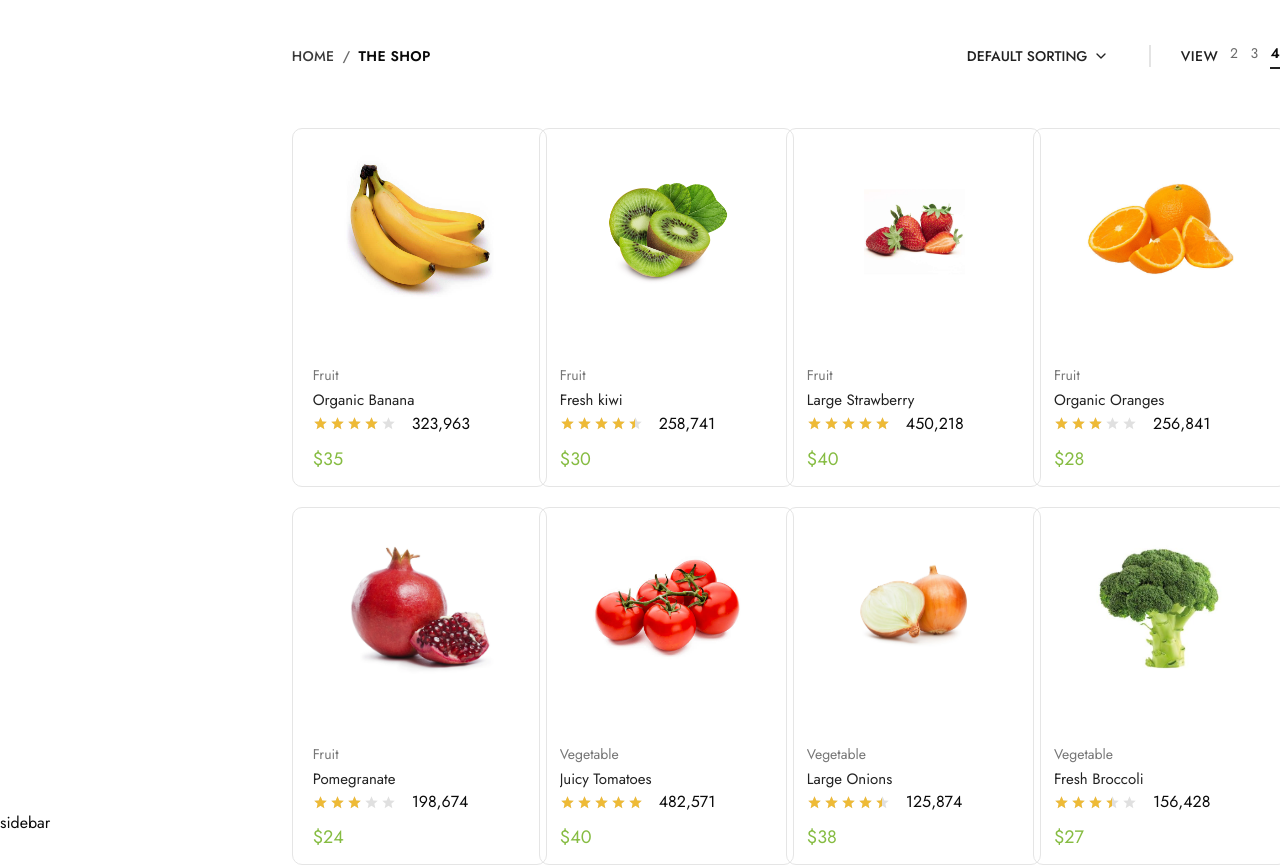
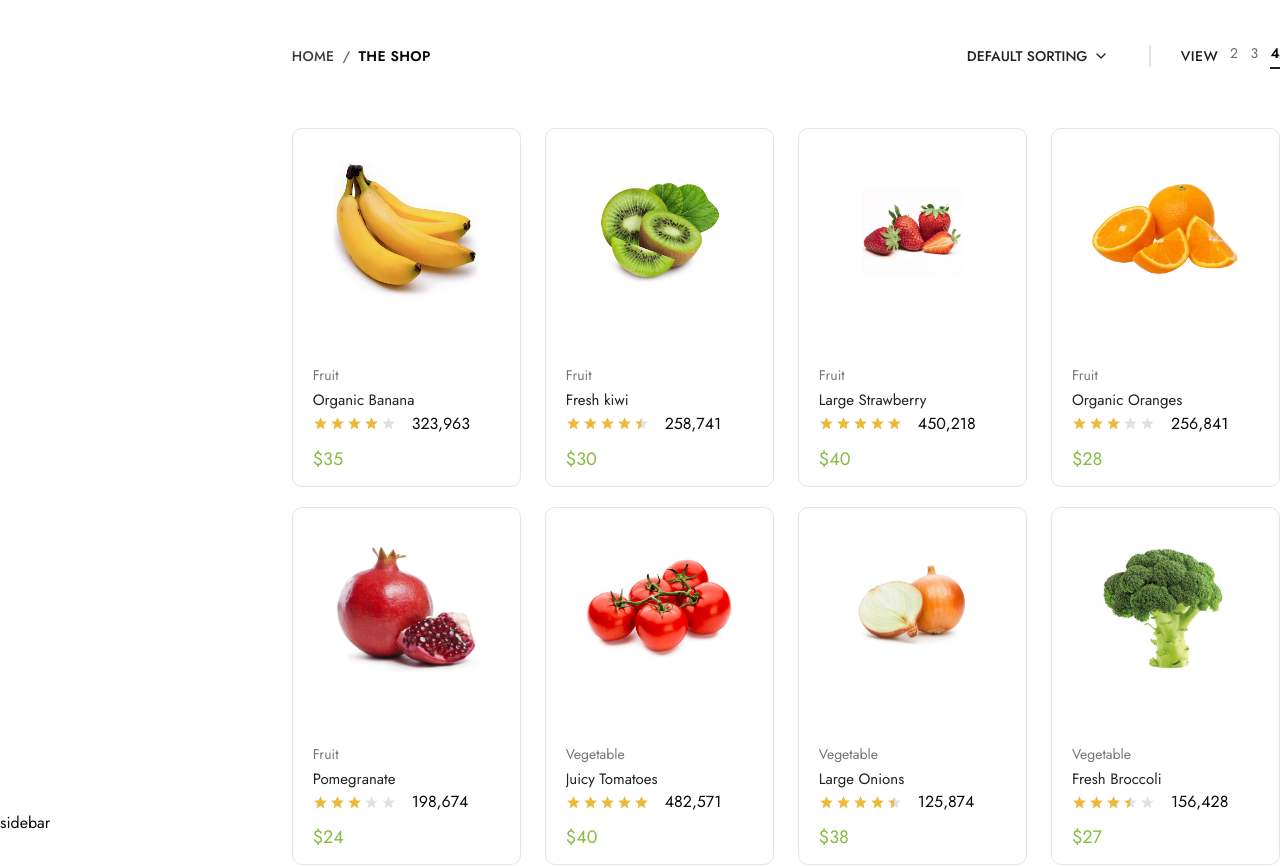
Before and after one commit to ayeshatahsin11/Uomo-E-commerce, a Next.js app: page /shop in a window 1280 px wide. Shown: the part 620-1486 px from the top of the page. Built offline with nearby package versions, Linux system fonts and the light colour scheme.

Commit message:
view logic added

```diff
--- a/package.json
+++ b/package.json
@@ -20,7 +20,8 @@
     "shadcn": "^4.12.0",
     "swiper": "^14.0.1",
     "tailwind-merge": "^3.6.0",
-    "tw-animate-css": "^1.4.0"
+    "tw-animate-css": "^1.4.0",
+    "zustand": "^5.0.14"
   },
   "devDependencies": {
     "@tailwindcss/postcss": "^4",
--- a/src/components/common/ProductCards.jsx
+++ b/src/components/common/ProductCards.jsx
@@ -8,9 +8,9 @@ const ProductCards = ({ product }) => {
    <div className="">
      <div
       key={product.id}
-      className="relative md:w-63.75  border group border-#E4E4E4 rounded-lg overflow-hidden duration-200 hover:shadow-xl hover:shadow-black/25 "
+      className="relative w-full  border group border-#E4E4E4 rounded-lg overflow-hidden duration-200 hover:shadow-xl hover:shadow-black/25 "
     >
-      <div className="relative md:w-63.75 h-50 overflow-hidden">
+      <div className="relative w-full h-50 overflow-hidden">
         <Image
           src={product.image}
           alt={product.title}
--- a/src/components/shop/ShopProducts.jsx
+++ b/src/components/shop/ShopProducts.jsx
@@ -1,9 +1,18 @@
-"use client"
-import React from 'react'
-import { useState, useEffect } from 'react';
-import ProductCards from '../common/ProductCards';
+"use client";
+import React, { useState, useEffect } from "react";
+import ProductCards from "../common/ProductCards";
+import { useShopStore } from "@/store/useShopStore";
+
+const gridColsMap = {
+  2: "grid-cols-2",
+  3: "grid-cols-3",
+  4: "grid-cols-4",
+};
+
 const ShopProducts = () => {
   const [products, setProducts] = useState([]);
+  const sortValue = useShopStore((state) => state.sortValue);
+  const gridView = useShopStore((state) => state.gridView);
 
   useEffect(() => {
     const fetchProducts = async () => {
@@ -13,14 +22,30 @@ const ShopProducts = () => {
     };
     fetchProducts();
   }, []);
+
+  // Sorting logic ekhon ei component e, product jekhane render hocche thikei
+  const sortedProducts = [...products].sort((a, b) => {
+    switch (sortValue) {
+      case "price_low_high":
+        return a.price - b.price;
+      case "price_high_low":
+        return b.price - a.price;
+      case "name_a_z":
+        return a.name.localeCompare(b.name);
+      case "name_z_a":
+        return b.name.localeCompare(a.name);
+      default:
+        return 0;
+    }
+  });
+
   return (
-    <div className='grid grid-cols-4 gap-y-5 mt-10'>
-
-        {products?.map((product)=>(
-            <ProductCards key={product.id} product={product}/>
+    <div className={`grid ${gridColsMap[gridView]} gap-x-6 gap-y-5 mt-10`}>
+      {sortedProducts?.map((product) => (
+        <ProductCards key={product.id} product={product} />
       ))}
     </div>
-  )
-}
+  );
+};
 
-export default ShopProducts
+export default ShopProducts;
--- a/src/components/shop/SortandView.jsx
+++ b/src/components/shop/SortandView.jsx
@@ -1,11 +1,11 @@
 "use client";
-import React, { useState } from "react";
+import React from "react";
 import {
   NativeSelect,
   NativeSelectOptGroup,
   NativeSelectOption,
 } from "@/components/ui/native-select";
-import { Grid2X2, Grid3X3, LayoutGrid } from "lucide-react";
+import { useShopStore } from "@/store/useShopStore";
 
 const sortOptions = [
   { value: "default", label: "Default Sorting" },
@@ -18,52 +18,22 @@ const sortOptions = [
   { value: "name_z_a", label: "Name: Z to A" },
 ];
 
-// gridView mane sidebar soho total column (sidebar = 1 column dhora hoy)
-const viewOptions = [
-  { value: 2, icon: LayoutGrid },
-  { value: 3, icon: Grid2X2 },
-  { value: 4, icon: Grid3X3 },
-];
+const viewOptions = [2, 3, 4];
 
-const SortandView = ({
-  sortValue,
-  onSortChange,
-  gridView,
-  onGridViewChange,
-}) => {
-  // Jodi parent theke controlled prop na ashe, internal state diye fallback
-  const [internalSort, setInternalSort] = useState("default");
-  const [internalGrid, setInternalGrid] = useState(4);
-
-  const currentSort = sortValue ?? internalSort;
-  const currentGrid = gridView ?? internalGrid;
-
-  const handleSortChange = (e) => {
-    const value = e.target.value;
-    if (onSortChange) {
-      onSortChange(value);
-    } else {
-      setInternalSort(value);
-    }
-  };
-
-  const handleGridChange = (value) => {
-    if (onGridViewChange) {
-      onGridViewChange(value);
-    } else {
-      setInternalGrid(value);
-    }
-  };
+const SortandView = () => {
+  const sortValue = useShopStore((state) => state.sortValue);
+  const setSortValue = useShopStore((state) => state.setSortValue);
+  const gridView = useShopStore((state) => state.gridView);
+  const setGridView = useShopStore((state) => state.setGridView);
 
   return (
     <div className="flex flex-wrap items-center justify-between gap-7.5 py-4">
       {/* Sorting Dropdown */}
       <NativeSelect
-        value={currentSort}
-        onChange={handleSortChange}
-        selectClassName={`border-none! uppercase text-primary-black font-medium  leading-6 cursor-pointer w-40.5 `}
-        className={`relative after:content-[''] after:w-0 hover:after:w-35 after:h-0.75 after:bg-primary-black after:absolute after:bottom-0 after:left-2.5 after:duration-300`}
-      >
+        value={sortValue}
+        onChange={(e) => setSortValue(e.target.value)}
+        selectClassName={`border-none! uppercase text-primary-black font-medium w-40.5 cursor-pointer`}
+        >
         <NativeSelectOptGroup label="Sort Products">
           {sortOptions.map((option) => (
             <NativeSelectOption key={option.value} value={option.value}>
@@ -73,27 +43,28 @@ const SortandView = ({
         </NativeSelectOptGroup>
       </NativeSelect>
 
-     {/* // empty div */}
-     <div className="w-0.5 h-5.5 bg-[#E4E4E4]"></div>
 
+{/* empty div */}
+<div className="w-0.5 h-5.5 bg-[#E4E4E4]">
+
+</div>
       {/* View / Grid Toggle */}
       <div className="hidden sm:flex items-center gap-3 text-xs md:text-sm uppercase tracking-wide">
-
-        <span className="text-primary-black! font-medium ">View</span>
+        <span className="text-primary-black font-medium">View</span>
         <div className="flex items-center gap-3">
-          {viewOptions.map((option) => (
+          {viewOptions.map((value) => (
             <button
-              key={option.value}
+              key={value}
               type="button"
-              onClick={() => handleGridChange(option.value)}
-              aria-label={`${option.value} column view`}
+              onClick={() => setGridView(value)}
+              aria-label={`${value} column view`}
               className={`pb-1 border-b-2 duration-200 cursor-pointer ${
-                currentGrid === option.value
+                gridView === value
                   ? "border-primary-black opacity-100 font-semibold"
                   : "border-transparent opacity-60 hover:opacity-80"
               }`}
             >
-              {option.value}
+              {value}
             </button>
           ))}
         </div>
--- /dev/null
+++ b/src/store/useShopStore.js
@@ -0,0 +1,9 @@
+import { create } from "zustand";
+
+export const useShopStore = create((set) => ({
+  sortValue: "default",
+  gridView: 4, // product column count
+
+  setSortValue: (value) => set({ sortValue: value }),
+  setGridView: (value) => set({ gridView: value }),
+}));
```
Also changed, not shown: 1 other file (tests, documents, lock files or other folders). Lines whose indentation alone changed are shown as unchanged.
